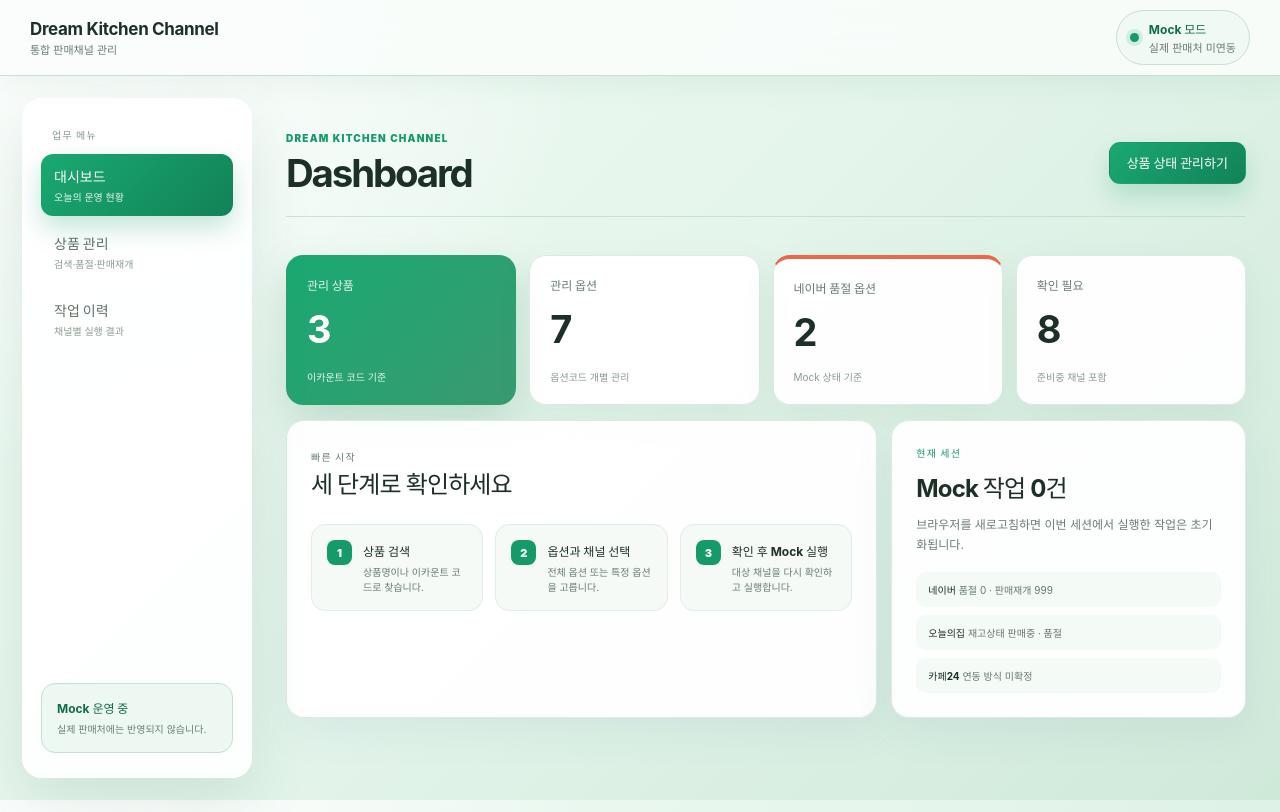
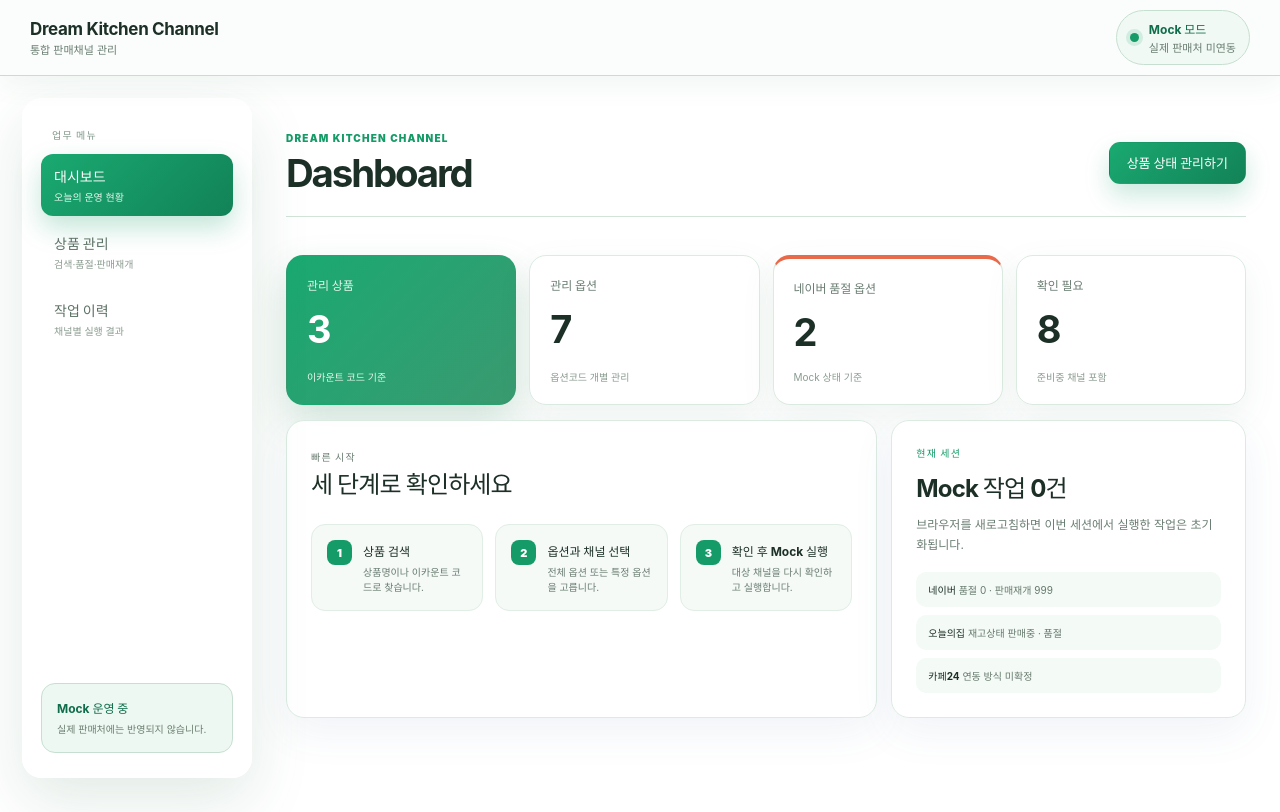
Before and after one commit to rjs52gus/dream-kc-channel, a React (Vite) app: page / in a window 1280 px wide. Built offline with nearby package versions, Linux system fonts and the light colour scheme.

Commit message:
style: simplify app background to white

```diff
--- a/src/app.css
+++ b/src/app.css
@@ -2,12 +2,12 @@
   font-family: Pretendard, "Noto Sans KR", "Apple SD Gothic Neo", Inter,
     system-ui, -apple-system, BlinkMacSystemFont, "Segoe UI", sans-serif;
   color: #1d3027;
-  background: #edf8f2;
+  background: #ffffff;
   font-synthesis: none;
   text-rendering: optimizeLegibility;
   --ink: #1d3027;
   --muted: #6a7d72;
-  --paper: #edf8f2;
+  --paper: #ffffff;
   --card: #ffffff;
   --line: #dcebe2;
   --line-strong: #bfd8c9;
@@ -40,10 +40,7 @@ body {
   margin: 0;
   min-width: 320px;
   min-height: 100vh;
-  background:
-    radial-gradient(circle at 8% 2%, rgba(255, 255, 255, 0.9), transparent 30rem),
-    linear-gradient(135deg, #f2fbf6 0%, #e4f5eb 48%, #cfe9d9 100%);
-  background-attachment: fixed;
+  background: #ffffff;
 }
 
 button,
```
